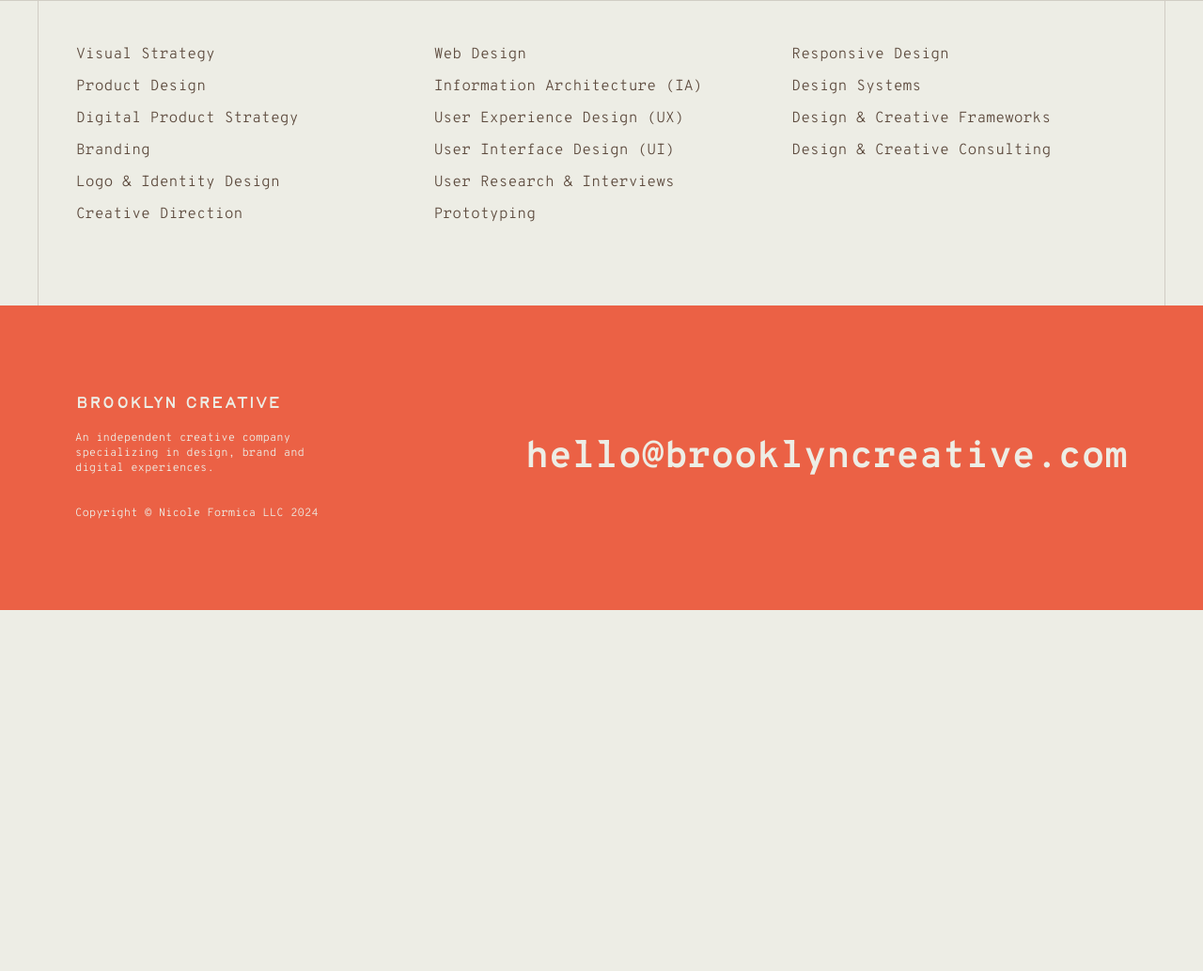
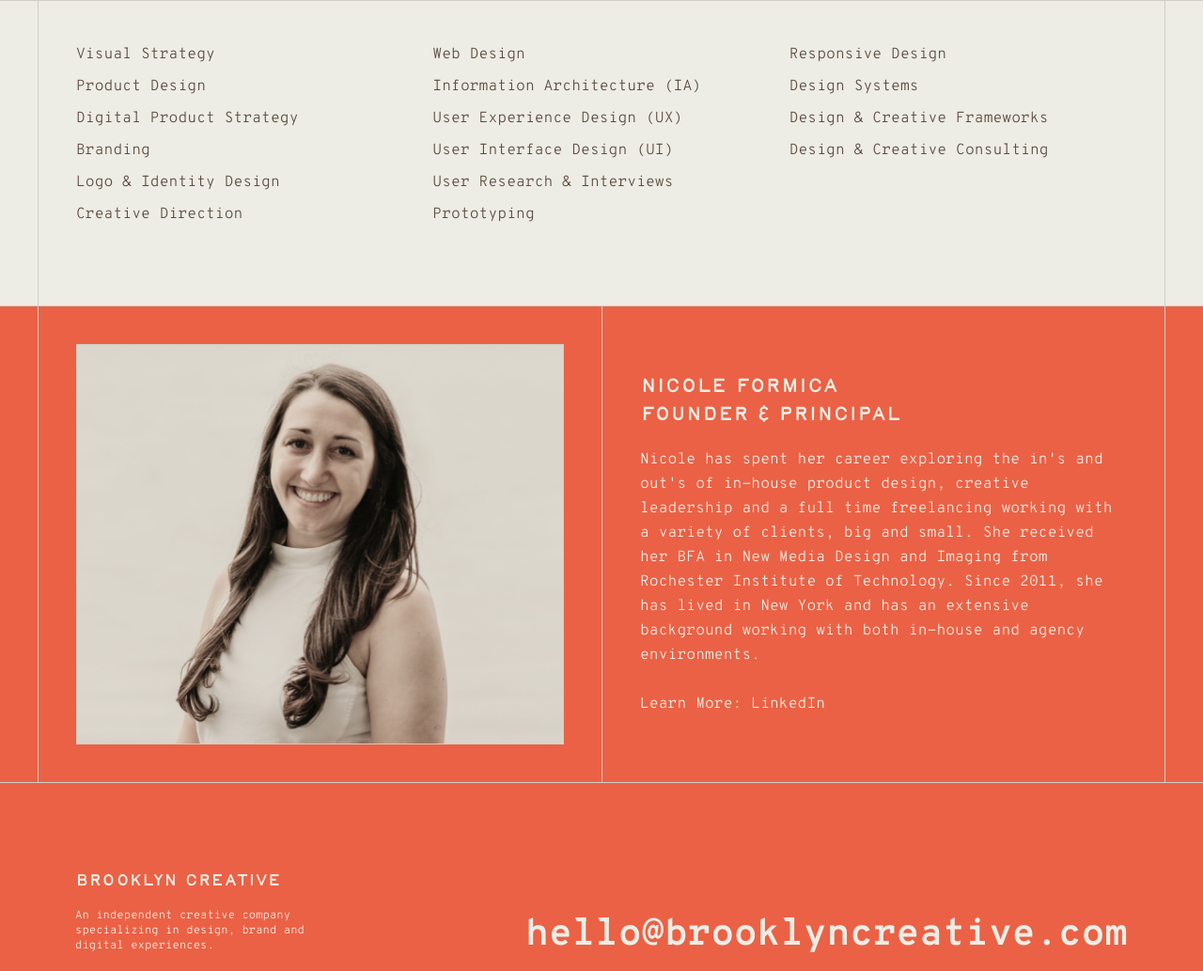
Before and after one commit to nmforms/brooklyncreativeco.com, an Astro site: page /services in a window 1280 px wide. Shown: the part 1069-2102 px from the top of the page at 94% size. Before the commit the page ends 1718 px from the top, so only its background shows below. Built offline with nearby package versions, Linux system fonts and the light colour scheme; Astro itself is replaced by a stand-in of ours.

Commit message:
about section

```diff
--- a/src/pages/services.astro
+++ b/src/pages/services.astro
@@ -1,9 +1,11 @@
 ---
+import { Image } from "astro:assets";
 import Hero from "../components/Hero.astro";
 import GridContent from "../components/LayoutGrid/GridContent.astro";
 import GridFullBleed from "../components/LayoutGrid/GridFullBleed.astro";
 import LayoutGrid from "../components/LayoutGrid/LayoutGrid.astro";
 import Layout from "../layouts/Layout.astro";
+import nicole_headshot from "../images/nicole_headshot.jpg";
 ---
 
 <Layout>
@@ -51,8 +53,36 @@
         </ul>
       </div>
     </GridContent>
+    <GridFullBleed borderTop borderBottom>
+      <div class="about-background">
+        <LayoutGrid>
+          <GridContent borderInline>
+            <div class="about-section">
+              <Image
+                src={nicole_headshot}
+                alt="Nicole Formica"
+                class="headshot"
+              />
+              <div class="about-content">
+                <h2 class="h2">Nicole Formica<br />Founder & principal</h2>
+                <p>
+                  Nicole has spent her career exploring the in's and out's of
+                  in-house product design, creative leadership and a full time
+                  freelancing working with a variety of clients, big and small.
+                  She received her BFA in New Media Design and Imaging from
+                  Rochester Institute of Technology. Since 2011, she has lived
+                  in New York and has an extensive background working with both
+                  in-house and agency environments.
+                  <br /><br />
+                  Learn More: <a href="#">LinkedIn</a>
+                </p>
+              </div>
+            </div>
+          </GridContent>
         </LayoutGrid>
-</Layout>
+      </div>
+    </GridFullBleed>
+  </LayoutGrid>
 
   <style>
     .core-services-header h2 {
@@ -63,9 +93,63 @@
     .core-services {
       display: grid;
       grid-template-columns: repeat(3, 1fr);
-    gap: 1.5em;
+      gap: 1.25rem;
       margin-inline: 40px;
       margin-top: 2.5rem;
       margin-bottom: 5rem;
     }
+
+    @media (max-width: 768px) {
+      .core-services {
+        grid-template-columns: 1fr;
+        gap: 2.5rem;
+        text-align: center;
+      }
+    }
+
+    .about-background {
+      background-color: var(--color-primary);
+      color: var(--color-background);
+    }
+
+    .about-section {
+      display: grid;
+      grid-template-columns: 1fr 1fr;
+      align-items: center;
+
+      > :last-child {
+        border-left: 1px solid var(--color-divider);
+        display: flex;
+        flex-direction: column;
+        justify-content: center;
+        height: 100%;
+      }
+
+      > * {
+        padding: 2.5em;
+      }
+    }
+
+    @media (max-width: 768px) {
+      .about-section {
+        grid-template-columns: 1fr;
+        > :last-child {
+          border-left: none;
+        }
+      }
+    }
+
+    .about-content {
+      .h2 {
+        color: var(--color-background);
+        margin-bottom: 1.25rem;
+      }
+    }
+
+    .headshot {
+      width: 100%;
+      height: auto;
+      aspect-ratio: 520 / 440;
+    }
   </style>
+</Layout>
```
Also changed, not shown: src/images/nicole_headshot.jpg (added). Lines whose indentation alone changed are shown as unchanged.
